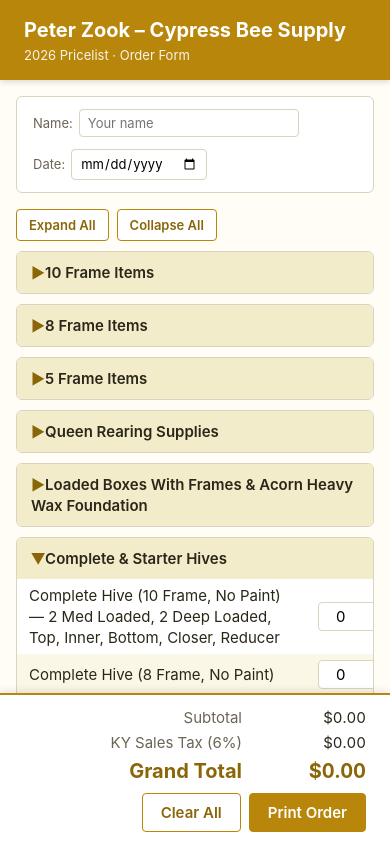
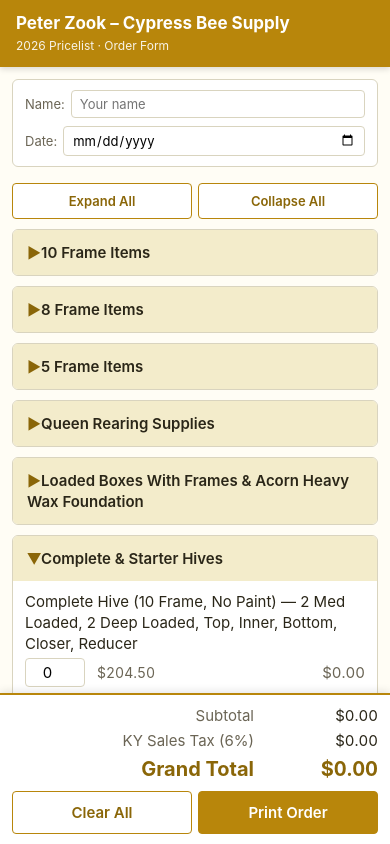
Before and after one commit to JPry/zook-beekeeping-order-form-generator, a website built with Vite: page index.html in a window 390 px wide. Both pictures are taken after a click on the heading "Complete & Starter Hives". Shown: the top 844 px of the page. Built offline with nearby package versions, Linux system fonts and the light colour scheme.

Commit message:
Mobile-friendly layout and aligned print headers
- Under 640px, the customer block stacks one input per row, the toolbar
  and footer buttons stretch evenly, and each item row reshapes into a
  two-line grid (name on top; qty / unit price / subtotal on a second
  row). Row striping moves to the row itself so the alternating colors
  read clearly.
- Print column headers now align to their columns — Description left,
  Quantity centered, Unit Price and Subtotal right-aligned — matching
  the data underneath instead of all defaulting to left.

```diff
--- a/src/styles.css
+++ b/src/styles.css
@@ -302,6 +302,129 @@
 	display: none;
 }
 
+@media (max-width: 640px) {
+	header {
+		padding: 12px 16px;
+	}
+
+	header h1 {
+		font-size: 17px;
+	}
+
+	header .sub {
+		font-size: 12px;
+	}
+
+	main {
+		padding: 12px 12px 220px;
+	}
+
+	.customer {
+		padding: 10px 12px;
+		gap: 8px;
+		flex-direction: column;
+		align-items: stretch;
+	}
+
+	.customer label {
+		width: 100%;
+	}
+
+	.customer input {
+		min-width: 0;
+		flex: 1;
+		width: 100%;
+	}
+
+	.toolbar {
+		gap: 6px;
+	}
+
+	.toolbar button {
+		flex: 1;
+		padding: 8px 10px;
+	}
+
+	summary {
+		padding: 12px 14px;
+	}
+
+	/* Stack item rows vertically on mobile: name on top, qty/price/subtotal below. */
+	.item-grid {
+		display: block;
+	}
+
+	bee-item-row {
+		display: grid;
+		grid-template-columns: auto 1fr auto;
+		grid-template-areas:
+			'name name name'
+			'qty price subtotal';
+		column-gap: 12px;
+		row-gap: 4px;
+		padding: 10px 12px;
+		border-top: 1px solid var(--border);
+	}
+
+	bee-item-row:first-of-type {
+		border-top: none;
+	}
+
+	bee-item-row:nth-of-type(even) {
+		background: var(--row-alt);
+	}
+
+	bee-item-row:nth-of-type(even) > .cell {
+		background: none;
+	}
+
+	bee-item-row > .cell {
+		padding: 0;
+		min-width: 0;
+	}
+
+	bee-item-row > .cell.name {
+		grid-area: name;
+		flex-wrap: wrap;
+		gap: 6px;
+	}
+
+	bee-item-row > .cell.qty {
+		grid-area: qty;
+		justify-content: flex-start;
+	}
+
+	bee-item-row > .cell.price {
+		grid-area: price;
+		justify-content: flex-start;
+		color: var(--muted);
+		font-size: 14px;
+	}
+
+	bee-item-row > .cell.subtotal {
+		grid-area: subtotal;
+		justify-content: flex-end;
+		min-width: 0;
+	}
+
+	bee-variant-toggle {
+		margin-left: 0;
+	}
+
+	footer {
+		padding: 10px 12px;
+	}
+
+	.actions {
+		gap: 6px;
+	}
+
+	.actions button {
+		flex: 1;
+		padding: 10px 12px;
+	}
+}
+
 @media print {
 	header, footer, .actions, .toolbar {
 		display: none !important;
@@ -346,6 +469,19 @@
 		padding: 4px 12px 2px;
 		border-bottom: 1px solid #333;
 		color: #333;
+	}
+
+	.cell.header.name {
+		justify-content: flex-start;
+	}
+
+	.cell.header.qty {
+		justify-content: center;
+	}
+
+	.cell.header.price,
+	.cell.header.subtotal {
+		justify-content: flex-end;
 	}
 
 	body {
```
